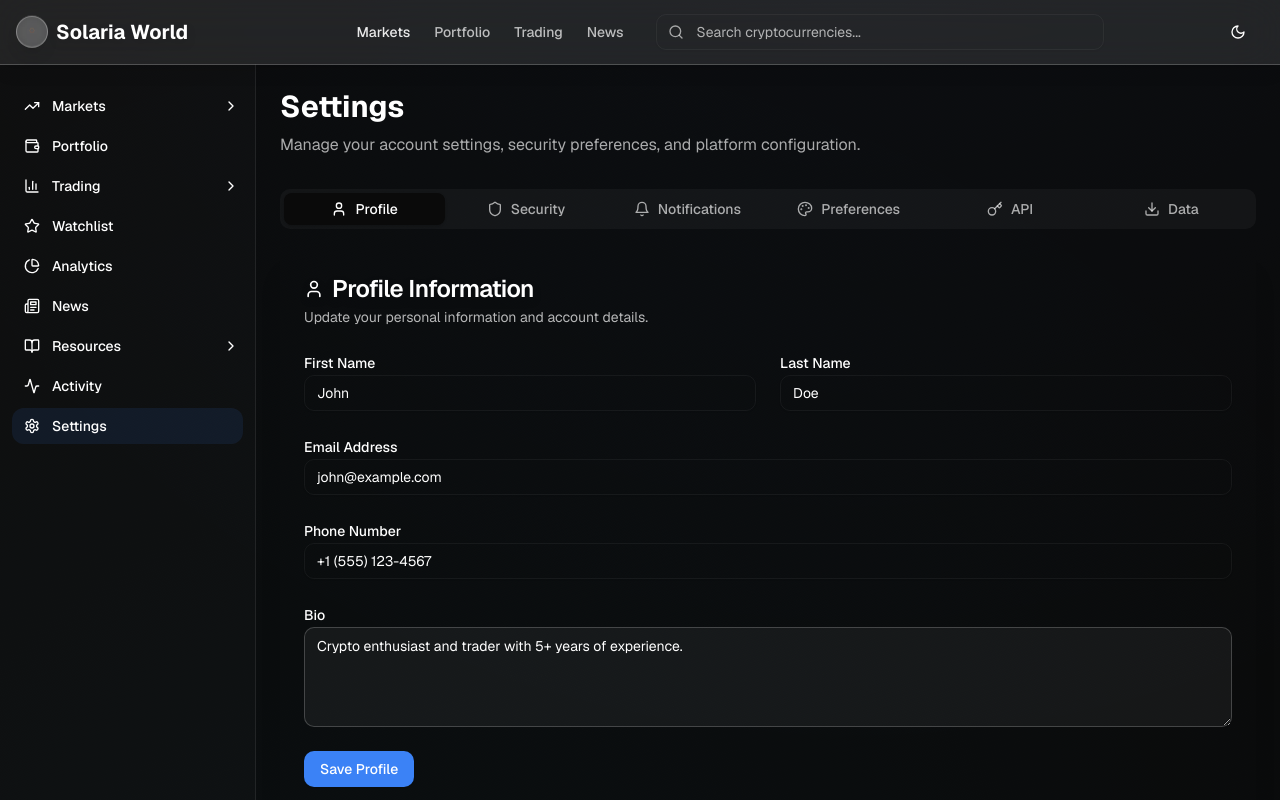
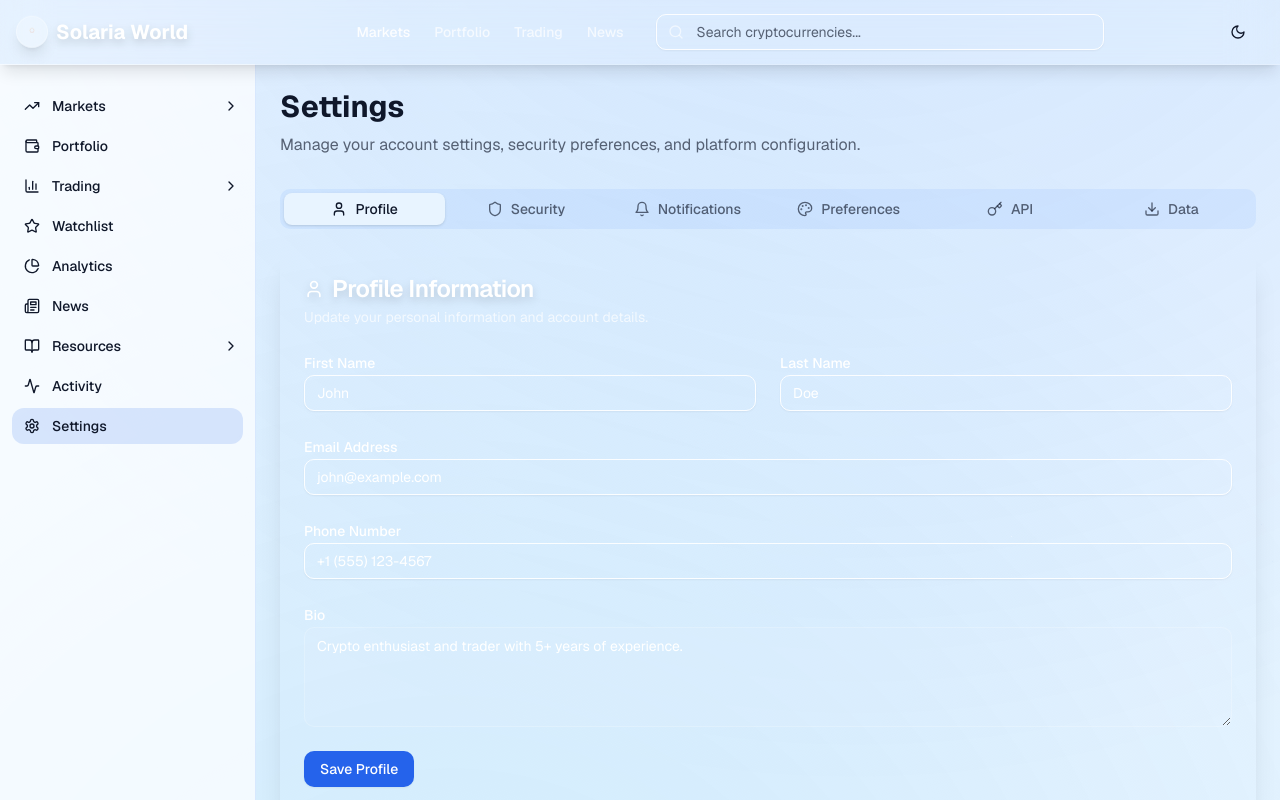
Before and after one commit to vpinvestments/Final-Solaria, a Next.js app: page /settings in a window 1280 px wide. Shown: the top 800 px of the page. Built offline with nearby package versions, Linux system fonts and the light colour scheme.

Commit message:
style: lighten app background and elements
Update all backgrounds to soft sky blue for light mode and medium blue for dark mode.

Co-authored-by: null <213798005+vpinvestments@users.noreply.github.com>

```diff
--- a/app/globals.css
+++ b/app/globals.css
@@ -4,70 +4,70 @@
 @custom-variant dark (&:is(.dark *));
 
 :root {
-  /* Updated to relaxing blue color scheme */
-  --background: #0a0a0a;
-  --foreground: #ffffff;
-  --card: rgba(255, 255, 255, 0.03);
-  --card-foreground: #ffffff;
-  --popover: rgba(255, 255, 255, 0.05);
-  --popover-foreground: #ffffff;
-  --primary: #3b82f6;
+  /* Lightened blue color scheme with brighter backgrounds */
+  --background: #e8f4ff;
+  --foreground: #0f172a;
+  --card: rgba(255, 255, 255, 0.85);
+  --card-foreground: #0f172a;
+  --popover: rgba(255, 255, 255, 0.95);
+  --popover-foreground: #0f172a;
+  --primary: #2563eb;
   --primary-foreground: #ffffff;
-  --secondary: rgba(255, 255, 255, 0.08);
-  --secondary-foreground: #ffffff;
-  --muted: rgba(255, 255, 255, 0.04);
-  --muted-foreground: rgba(255, 255, 255, 0.65);
+  --secondary: rgba(59, 130, 246, 0.12);
+  --secondary-foreground: #0f172a;
+  --muted: rgba(59, 130, 246, 0.08);
+  --muted-foreground: rgba(15, 23, 42, 0.65);
   --accent: #0ea5e9;
   --accent-foreground: #ffffff;
   --destructive: #ef4444;
   --destructive-foreground: #ffffff;
-  --border: rgba(255, 255, 255, 0.08);
-  --input: rgba(255, 255, 255, 0.05);
-  --ring: rgba(59, 130, 246, 0.4);
-  --chart-1: #3b82f6;
+  --border: rgba(59, 130, 246, 0.15);
+  --input: rgba(255, 255, 255, 0.9);
+  --ring: rgba(37, 99, 235, 0.4);
+  --chart-1: #2563eb;
   --chart-2: #0ea5e9;
-  --chart-3: #60a5fa;
+  --chart-3: #3b82f6;
   --chart-4: #6366f1;
   --chart-5: #8b5cf6;
   --radius: 0.75rem;
-  --sidebar: rgba(255, 255, 255, 0.02);
-  --sidebar-foreground: #ffffff;
-  --sidebar-primary: rgba(255, 255, 255, 0.05);
-  --sidebar-primary-foreground: #ffffff;
-  --sidebar-accent: rgba(59, 130, 246, 0.1);
-  --sidebar-accent-foreground: #ffffff;
-  --sidebar-border: rgba(255, 255, 255, 0.06);
-  --sidebar-ring: rgba(59, 130, 246, 0.3);
+  --sidebar: rgba(255, 255, 255, 0.7);
+  --sidebar-foreground: #0f172a;
+  --sidebar-primary: rgba(59, 130, 246, 0.1);
+  --sidebar-primary-foreground: #0f172a;
+  --sidebar-accent: rgba(37, 99, 235, 0.15);
+  --sidebar-accent-foreground: #0f172a;
+  --sidebar-border: rgba(59, 130, 246, 0.2);
+  --sidebar-ring: rgba(37, 99, 235, 0.3);
 }
 
 .dark {
-  /* Updated dark mode with blue color scheme */
-  --background: #0a0a0a;
-  --foreground: #ffffff;
-  --card: rgba(255, 255, 255, 0.03);
-  --card-foreground: #ffffff;
-  --popover: rgba(255, 255, 255, 0.05);
-  --popover-foreground: #ffffff;
+  /* Lighter dark mode with blue tones */
+  --background: #1e3a5f;
+  --foreground: #f8fafc;
+  --card: rgba(255, 255, 255, 0.08);
+  --card-foreground: #f8fafc;
+  --popover: rgba(255, 255, 255, 0.1);
+  --popover-foreground: #f8fafc;
   --primary: #3b82f6;
   --primary-foreground: #ffffff;
-  --secondary: rgba(255, 255, 255, 0.08);
-  --secondary-foreground: #ffffff;
-  --muted: rgba(255, 255, 255, 0.04);
-  --muted-foreground: rgba(255, 255, 255, 0.65);
+  --secondary: rgba(255, 255, 255, 0.12);
+  --secondary-foreground: #f8fafc;
+  --muted: rgba(255, 255, 255, 0.08);
+  --muted-foreground: rgba(248, 250, 252, 0.7);
   --accent: #0ea5e9;
   --accent-foreground: #ffffff;
   --destructive: #ef4444;
   --destructive-foreground: #ffffff;
-  --border: rgba(255, 255, 255, 0.08);
-  --input: rgba(255, 255, 255, 0.05);
+  --border: rgba(255, 255, 255, 0.12);
+  --input: rgba(255, 255, 255, 0.08);
   --ring: rgba(59, 130, 246, 0.4);
-  --sidebar: rgba(255, 255, 255, 0.02);
-  --sidebar-foreground: #ffffff;
-  --sidebar-primary: rgba(255, 255, 255, 0.05);
-  --sidebar-primary-foreground: #ffffff;
-  --sidebar-accent: rgba(59, 130, 246, 0.1);
-  --sidebar-accent-foreground: #ffffff;
-  --sidebar-border: rgba(255, 255, 255, 0.06);
+  --sidebar: rgba(255, 255, 255, 0.05);
+  --sidebar-foreground: #f8fafc;
+  --sidebar-primary: rgba(255, 255, 255, 0.08);
+  --sidebar-primary-foreground: #f8fafc;
+  --sidebar-accent: rgba(59, 130, 246, 0.15);
+  --sidebar-accent-foreground: #f8fafc;
+  --sidebar-border: rgba(255, 255, 255, 0.1);
   --sidebar-ring: rgba(59, 130, 246, 0.3);
 }
 
@@ -122,7 +122,7 @@
     position: relative;
   }
 
-  /* Updated ambient lighting to blue tones */
+  /* Enhanced ambient lighting with more visible blue gradients */
   body::before {
     content: "";
     position: fixed;
@@ -130,8 +130,8 @@
     left: -50%;
     width: 200%;
     height: 200%;
-    background: radial-gradient(circle at 25% 25%, rgba(59, 130, 246, 0.04) 0%, transparent 50%),
-      radial-gradient(circle at 75% 75%, rgba(14, 165, 233, 0.03) 0%, transparent 50%);
+    background: radial-gradient(circle at 25% 25%, rgba(59, 130, 246, 0.15) 0%, transparent 50%),
+      radial-gradient(circle at 75% 75%, rgba(14, 165, 233, 0.12) 0%, transparent 50%);
     animation: float 30s ease-in-out infinite;
     pointer-events: none;
     z-index: -1;
```
